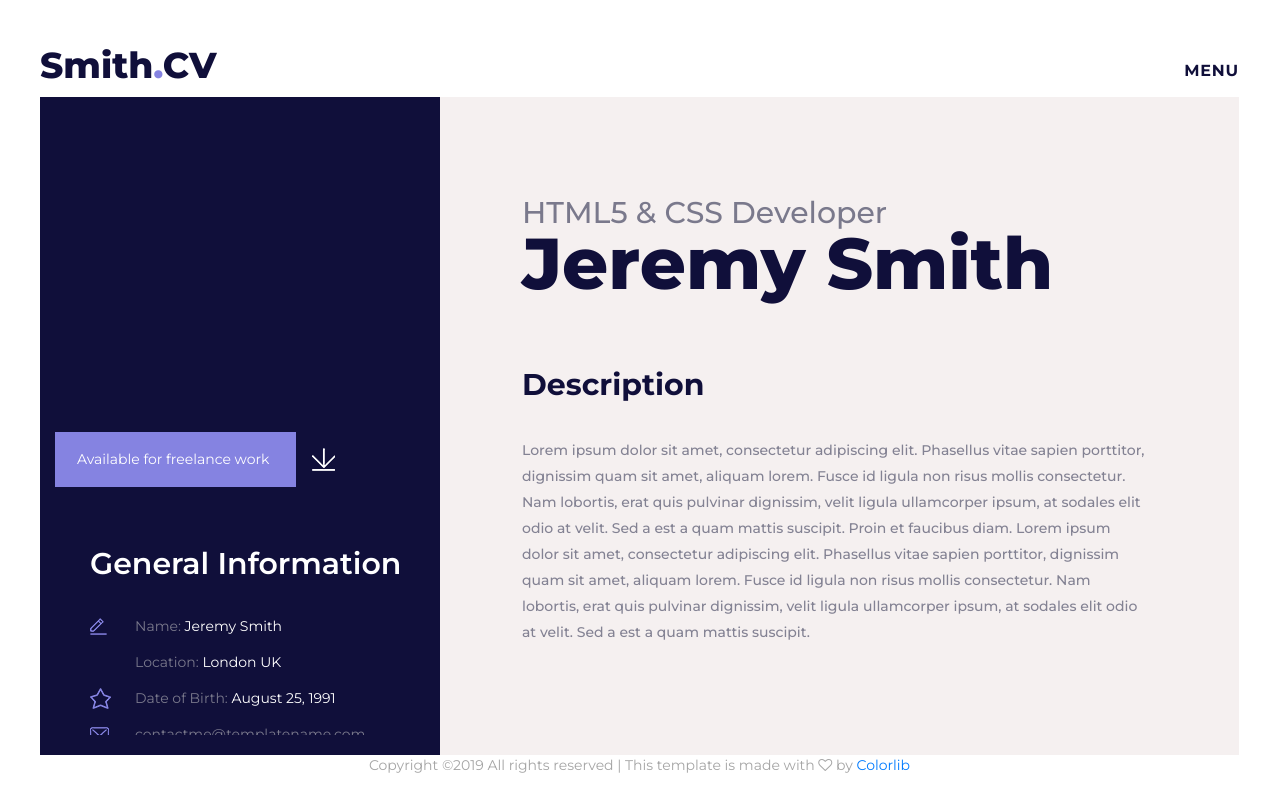
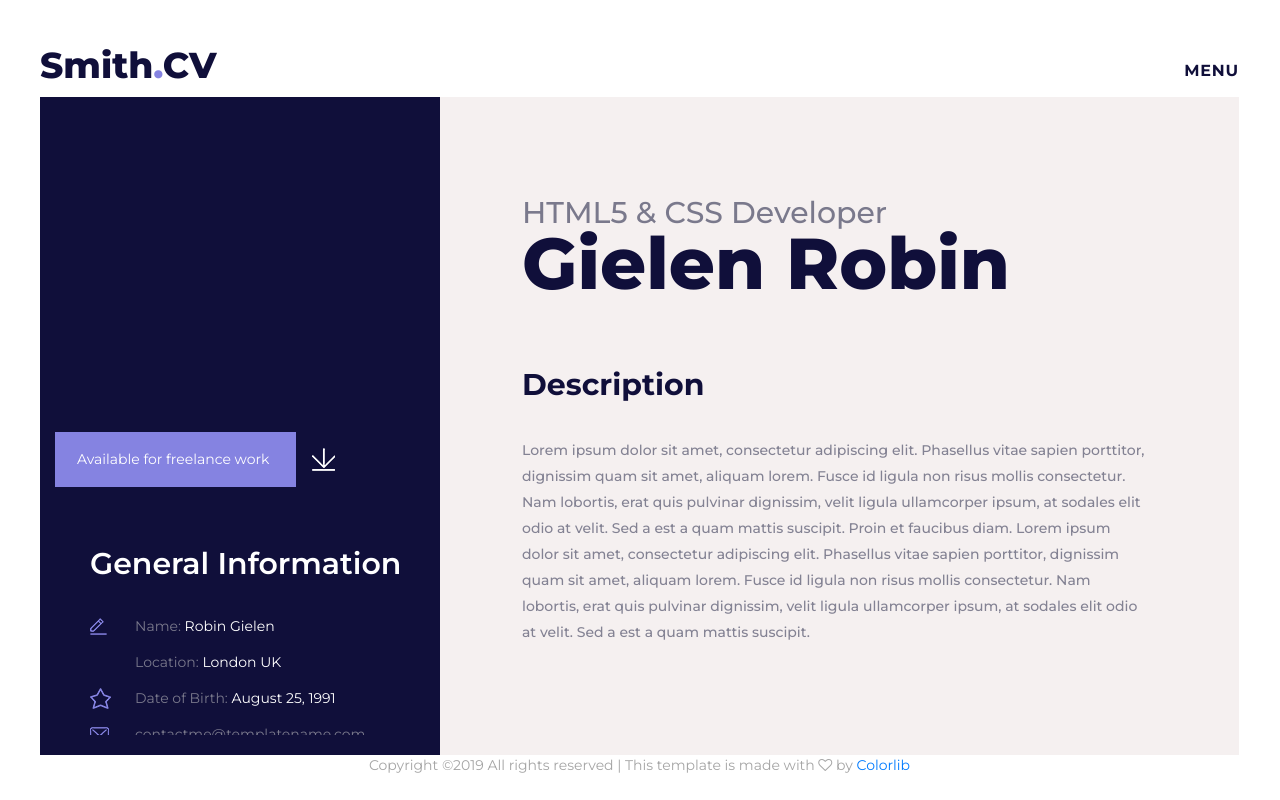
Before and after one commit to Robin-gielen/portfolio, a plain HTML site: page about.html in a window 1280 px wide. Drawn offline with Linux system fonts and the light colour scheme; some packages are replaced by stand-ins of ours; a script that the page names is missing.

Commit message:
About->R.G.

```diff
--- a/about.html
+++ b/about.html
@@ -78,7 +78,7 @@
 						<ul class="general_info_list">
 							<li class="d-flex flex-row align-items-center justify-content-start">
 								<div class="general_info_icon d-flex flex-column align-items-start justify-content-center"><img src="images/icon_1.png" alt=""></div>
-								<div class="general_info_text">Name: <span>Jeremy Smith</span></div>
+								<div class="general_info_text">Name: <span>Robin Gielen</span></div>
 							</li>
 							<li class="d-flex flex-row align-items-center justify-content-start">
 								<div class="general_info_icon d-flex flex-column align-items-start justify-content-center"></div>
@@ -120,7 +120,7 @@
 			<div class="main_content">
 				<div class="main_title_container d-flex flex-column align-items-start justify-content-end">
 					<div class="main_subtitle">HTML5 & CSS Developer</div>
-					<div class="main_title">Jeremy Smith</div>
+					<div class="main_title">Gielen Robin</div>
 				</div>
 				<div class="main_content_scroll mCustomScrollbar" data-mcs-theme="minimal-dark">
 					<div class="about_content">
```
